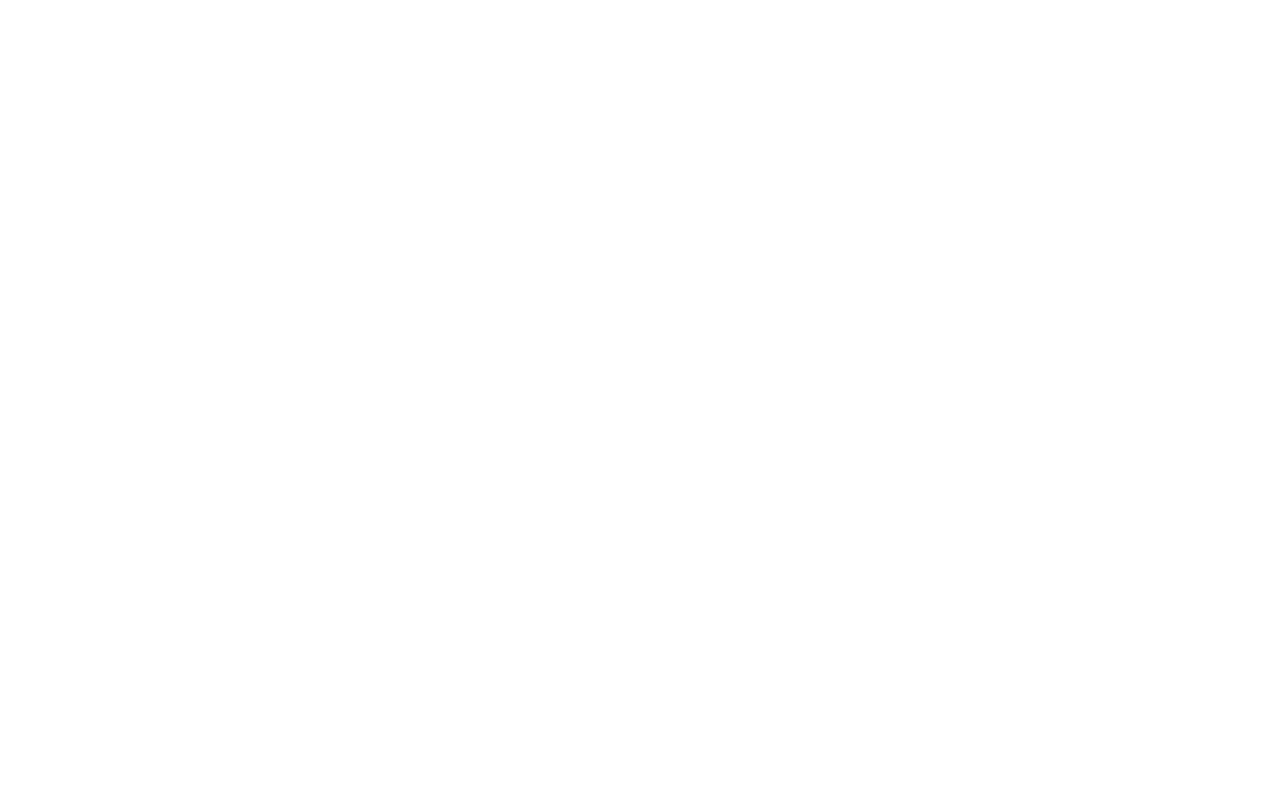
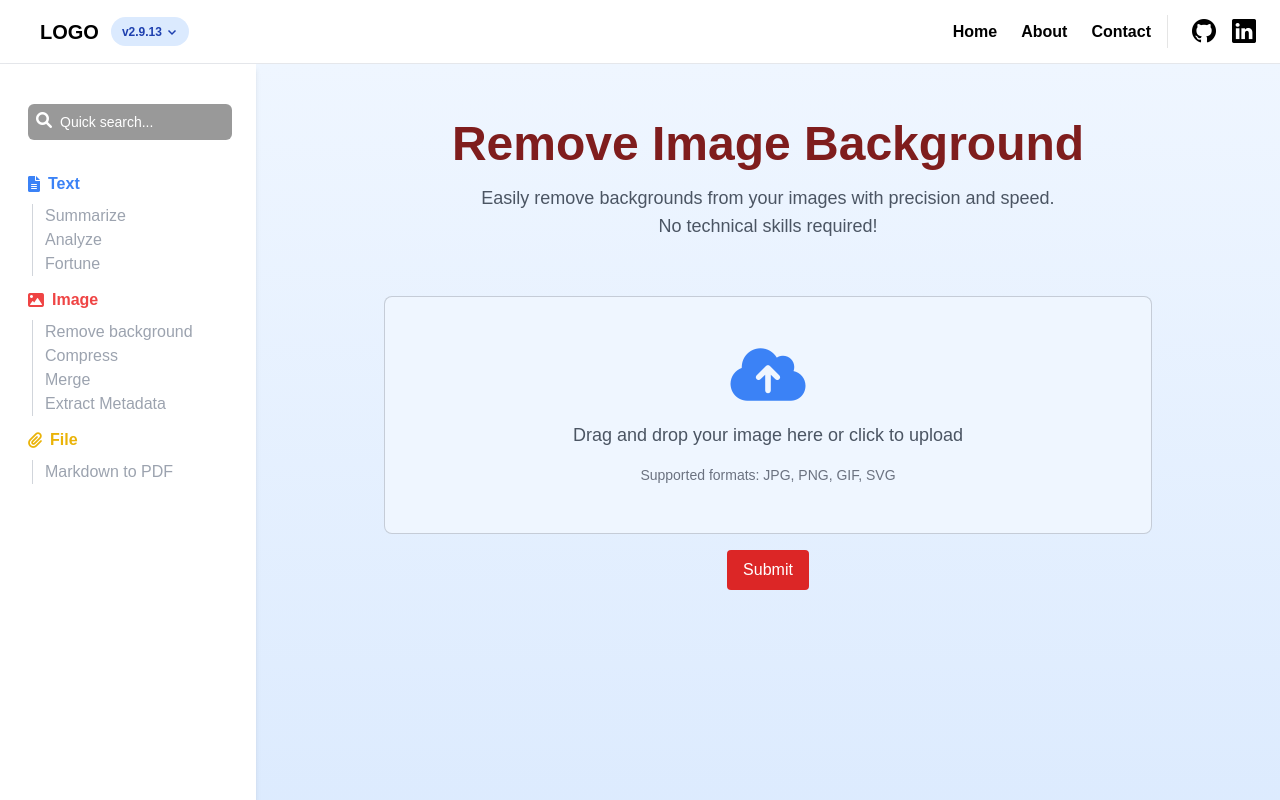
Before and after one commit to SSKnT/utilify-webapp, a React (Vite) app in the folder React/Utilify/: page /img_bg_removal in a window 1280 px wide. Before the commit this address had no page. Shown: the top 800 px of the page. Built offline with nearby package versions, Linux system fonts and the light colour scheme.

Commit message:
created a new page for image background removal. Added a new component for alert. Added a new reusable  component for imagePageComp to be used in every img related page.

```diff
--- a/React/Utilify/src/App.jsx
+++ b/React/Utilify/src/App.jsx
@@ -1,20 +1,22 @@
-import Header from "./components/header";
-import Sidebar from "./components/sidebar";
+import Header from "@/components/header";
+import Sidebar from "@/components/sidebar";
 import { Outlet } from 'react-router-dom';
 
 function App() {
   return (
-    <div className="flex flex-col h-full">
+    <div className="flex flex-col h-full ">
       <Header />
       {/* Spacer div for header */}
       <div className="w-full min-h-14 md:min-h-16"></div>
 
       <div className="flex w-full h-full md:flex-row">
+        {/* Sidebar Section */}
         <Sidebar />
         {/* Content Section */}
-        <div className="md:w-[80%] w-full relative md:left-[20%] bg-gray-100">
+        <div className="md:w-[80%] w-full relative md:left-[20%] bg-gradient-to-b from-blue-50 to-blue-100">
           <Outlet />
         </div>
+
       </div>
     </div>
   );
--- a/React/Utilify/src/Routing.jsx
+++ b/React/Utilify/src/Routing.jsx
@@ -1,10 +1,10 @@
 import {BrowserRouter as Router, Routes, Route} from 'react-router-dom';
 import App from './App';
 import Home from './pages/home';
-import PageContent_TS from './pages/text_summarize';
-import PageContent_TA from './pages/text_analyze';
-import PageContent_TF from './pages/text_fortune';
-
+import PageContent_TS from '@/pages/text_summarize';
+import PageContent_TA from '@/pages/text_analyze';
+import PageContent_TF from '@/pages/text_fortune';
+import PageContent_IBR from '@/pages/img_bg_removal';
 
 
 function AppRoutes() {
@@ -17,6 +17,7 @@
                     <Route path="/text_sum" element={<PageContent_TS />} />
                     <Route path="/text_analyze" element={<PageContent_TA />} />
                     <Route path="/text_fortune" element={<PageContent_TF />} />
+                    <Route path='/img_bg_removal' element={<PageContent_IBR />} />
                 </Route>
             </Routes>
         </Router>
--- /dev/null
+++ b/React/Utilify/src/components/imagePageComp.jsx
@@ -0,0 +1,25 @@
+// a reusable component for utilization in all img relapted pages e.g., img_bg_removal, img_compress, img_merge, img_metadata
+
+
+const ImagePageComp = ({ title, text, component_1, component_2, note = '' }) => {
+    return (
+      <div className="flex flex-col min-h-screen w-full items-center text-red-900 p-6">
+        {/* Header Section */}
+        <header className="mb-8 mt-4 md:w-[70%]">
+          <h1 className="text-3xl md:text-5xl font-extrabold text-center animate fade-in-5 mb-4">{title}</h1>
+          <p className="mt-2 md:text-lg md:w-[85%] text-md mx-auto text-center text-gray-600 ">{text}</p>
+        </header>
+
+        {/* Content Section */}
+        <main className="flex flex-col items-center justify-center w-full space-y-6 mt-6">
+          <div className="w-full max-w-3xl">{component_1}</div>
+          <div className="w-full max-w-3xl">{component_2}</div>
+        </main>
+
+        {/* Note or Footer */}
+        {note}
+      </div>
+    );
+  };
+
+export default ImagePageComp;
--- a/React/Utilify/src/components/mobileSidebar.jsx
+++ b/React/Utilify/src/components/mobileSidebar.jsx
@@ -66,7 +66,7 @@
           </button>
           {expanded === "image" && (
             <div className="mt-2 ml-4 flex flex-col space-y-2">
-              <Link to="" className="text-gray-600 hover:text-red-500">Remove background</Link>
+              <Link to="img_bg_removal" className="text-gray-600 hover:text-red-500">Remove background</Link>
               <Link to="" className="text-gray-600 hover:text-red-500">Compress</Link>
               <Link to="" className="text-gray-600 hover:text-red-500">Merge</Link>
               <Link to="" className="text-gray-600 hover:text-red-500">Extract Metadata</Link>
--- a/React/Utilify/src/components/sidebar.jsx
+++ b/React/Utilify/src/components/sidebar.jsx
@@ -44,7 +44,7 @@
               <span className="text-red-500 group-hover:text-red-500 group-focus:text-red-500">Image</span>
             </Link>
             <div className="flex flex-col space-y-0 mt-2 ml-1">
-              <Link to="" className="pl-3 border-l border-gray-300 text-gray-400 hover:border-red-500 hover:text-red-500 focus:border-red-500 focus:text-red-500">Remove background</Link>
+              <Link to="img_bg_removal" className="pl-3 border-l border-gray-300 text-gray-400 hover:border-red-500 hover:text-red-500 focus:border-red-500 focus:text-red-500">Remove background</Link>
               <Link to="" className="pl-3 border-l border-gray-300 text-gray-400 hover:border-red-500 hover:text-red-500 focus:border-red-500 focus:text-red-500">Compress</Link>
               <Link to="" className="pl-3 border-l border-gray-300 text-gray-400 hover:border-red-500 hover:text-red-500 focus:border-red-500 focus:text-red-500">Merge</Link>
               <Link to="" className="pl-3 border-l border-gray-300 text-gray-400 hover:border-red-500 hover:text-red-500 focus:border-red-500 focus:text-red-500">Extract Metadata</Link>
--- /dev/null
+++ b/React/Utilify/src/components/ui/alert.jsx
@@ -0,0 +1,48 @@
+import * as React from "react"
+import { cva } from "class-variance-authority";
+
+import { cn } from "@/lib/utils"
+
+const alertVariants = cva(
+  "relative w-full rounded-lg border border-neutral-200 p-4 [&>svg~*]:pl-7 [&>svg+div]:translate-y-[-3px] [&>svg]:absolute [&>svg]:left-4 [&>svg]:top-4 [&>svg]:text-neutral-950 dark:border-neutral-800 dark:[&>svg]:text-neutral-50",
+  {
+    variants: {
+      variant: {
+        default: "bg-white text-neutral-950 dark:bg-neutral-950 dark:text-neutral-50",
+        destructive:
+          "border-red-500/50 text-red-500 dark:border-red-500 [&>svg]:text-red-500 dark:border-red-900/50 dark:text-red-900 dark:dark:border-red-900 dark:[&>svg]:text-red-900",
+        success:"bg-opacity-0 border-green-500/50 text-green-500 dark:border-green-500 dark:text-green-500 dark:bg-green-500",
+      },
+    },
+    defaultVariants: {
+      variant: "default",
+    },
+  }
+)
+
+const Alert = React.forwardRef(({ className, variant, ...props }, ref) => (
+  <div
+    ref={ref}
+    role="alert"
+    className={cn(alertVariants({ variant }), className)}
+    {...props} />
+))
+Alert.displayName = "Alert"
+
+const AlertTitle = React.forwardRef(({ className, ...props }, ref) => (
+  <h5
+    ref={ref}
+    className={cn("mb-1 font-medium leading-none tracking-tight", className)}
+    {...props} />
+))
+AlertTitle.displayName = "AlertTitle"
+
+const AlertDescription = React.forwardRef(({ className, ...props }, ref) => (
+  <div
+    ref={ref}
+    className={cn("text-sm [&_p]:leading-relaxed", className)}
+    {...props} />
+))
+AlertDescription.displayName = "AlertDescription"
+
+export { Alert, AlertTitle, AlertDescription }
--- /dev/null
+++ b/React/Utilify/src/pages/img_bg_removal.jsx
@@ -0,0 +1,99 @@
+import { useState } from "react";
+import ImagePageComp from "@/components/imagePageComp";
+import Footer from "@/components/footer";
+import { Alert, AlertTitle, AlertDescription } from "@/components/ui/alert";
+
+// IBR stands for Image Background Removal
+const PageContent_IBR = () => {
+    const [alert, setAlert] = useState({ type: "", message: "" });
+    const text = 'Easily remove backgrounds from your images with precision and speed. No technical skills required!';
+
+    return (
+        <>
+            <div className="w-[90%] md:w-[80%] mt-4 mx-auto">
+                {/* Alerts */}
+                {alert.message && (
+                    <Alert variant={alert.type === "Error" ? "destructive" : "success"}>
+                        <div className="w-full h-full flex flex-row">
+                            {/* Success Icon */}
+                            {alert.type === "Success" && (
+                                <i className="bi bi-check-circle h-4 w-4 mr-4 text-green-600"></i>
+                            )}
+                            {/* Error Icon */}
+                            {alert.type === "Error" && (
+                                <i className="bi bi-x-circle h-4 w-4 mr-4 text-red-600"></i>
+                            )}
+                            <div>
+                                <AlertTitle>{alert.type}</AlertTitle>
+                                <AlertDescription>{alert.message}</AlertDescription>
+                            </div>
+                        </div>
+                    </Alert>
+                )}
+            </div>
+            <ImagePageComp
+                title="Remove Image Background"
+                text={text}
+                component_1={<FileUploadComp alert={alert} setAlert={setAlert} />}
+            />
+            <Footer />
+        </>
+    );
+};
+
+const validateFile = (file, fileTypes) => file && fileTypes.includes(file.type);
+
+const FileUploadComp = ({ alert, setAlert }) => {
+    const [file, setFile] = useState(null);
+
+    const handleFileChange = (e) => {
+        const fileTypes = ["image/jpeg", "image/png", "image/gif", "image/svg"];
+        const selectedFile = e.target.files[0];
+
+        if (validateFile(selectedFile, fileTypes)) {
+            setFile(selectedFile);
+            setAlert({ type: "Success", message: `File selected: ${selectedFile.name}` });
+        } else {
+            setAlert({
+                type: "Error",
+                message: `Invalid file type. Please select a valid image file.`,
+            });
+        }
+    };
+
+    return (
+        <>
+            <div className="border-gray-400 border-[1px] bg-blue-50 border-opacity-50 rounded-lg py-6">
+                <label htmlFor="file-upload" className="w-full max-w-lg p-2">
+                    <input
+                        type="file"
+                        id="file-upload"
+                        className="hidden"
+                        onChange={handleFileChange}
+                    />
+                    <div className="flex flex-col items-center justify-center space-y-4">
+                        <i className="fas fa-cloud-upload-alt text-6xl text-blue-500"></i>
+                        <p className="text-lg text-center text-gray-600">
+                            Drag and drop your image here or click to upload
+                        </p>
+                        <p className="text-sm text-center text-gray-500">
+                            Supported formats: JPG, PNG, GIF, SVG
+                        </p>
+                        {file && (
+                            <p className="text-sm text-center text-green-500">
+                                File selected: {file.name}
+                            </p>
+                        )}
+                    </div>
+                </label>
+            </div>
+            <div className="flex justify-center mt-4">
+                <button className="bg-red-600 text-white py-2 px-4 rounded hover:bg-red-700 transition-all ease-in-out">
+                    Submit
+                </button>
+            </div>
+        </>
+    );
+};
+
+export default PageContent_IBR;
--- a/React/Utilify/src/pages/text_analyze.jsx
+++ b/React/Utilify/src/pages/text_analyze.jsx
@@ -4,7 +4,8 @@
 const PageContent_TA = () => {         // TA stands for Text Analyze
     return(
         <div className='flex flex-col h-full w-full'>
-            <TextSummarize heading='Analyze Text' />
+            <TextSummarize heading='Analyze Text'
+                txt='Analyze your text to gain insights and understand the key points. Add more words to get a detailed summary.' />
             <Footer />
         </div>
     )
```
Also changed, not shown: React/Utilify/src/pages/text_summarize.jsx (+4 -3 lines).
